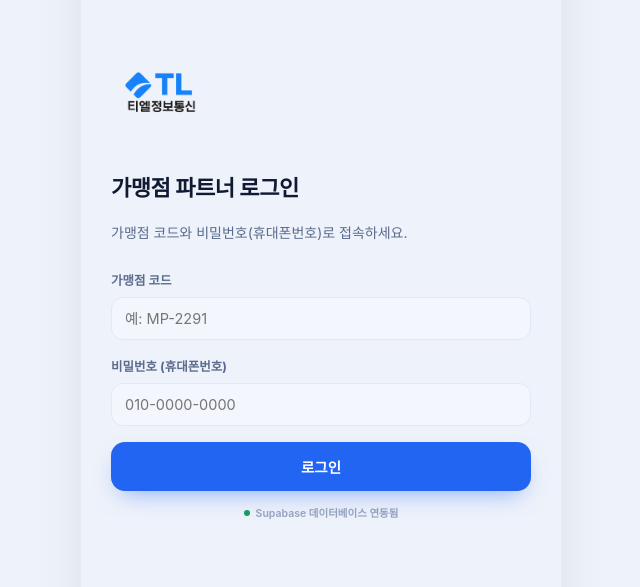
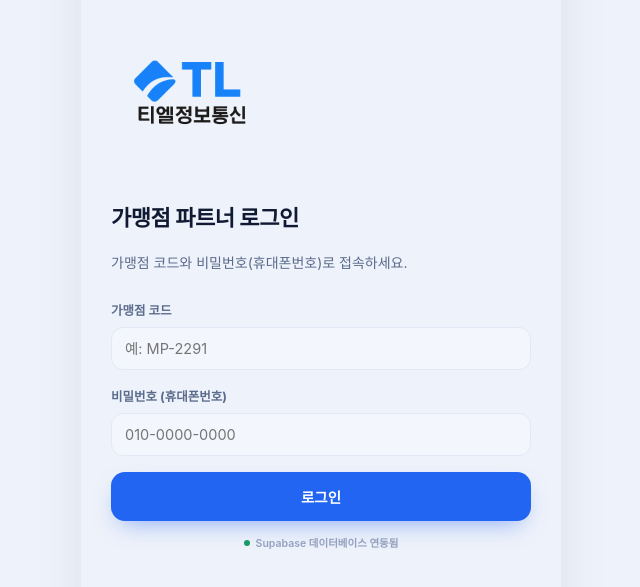
Before and after one commit to leehyunsu86/tl-partner-app, a Next.js app: page / in a window 1280 px wide. Shown: the part 119-706 px from the top of the page, without its empty margins (319-959 px from the left). Built offline with nearby package versions, Linux system fonts and the light colour scheme; a web font is replaced by a local one.

Commit message:
Increase login logo image height to 160px

```diff
--- a/app/globals.css
+++ b/app/globals.css
@@ -179,7 +179,7 @@ body{
 
 #login{ flex:1; display:flex; flex-direction:column; justify-content:center; padding:0 30px; }
 .login-logo{ display:flex; align-items:center; gap:10px; margin-bottom:8px; }
-.login-logo img{ height:100px; }
+.login-logo img{ height:160px; }
 #login h1{ font-size:22px; margin:20px 0 6px; letter-spacing:-.02em; }
 #login p{ color:var(--ink-soft); font-size:14px; margin-bottom:28px; }
 
```
